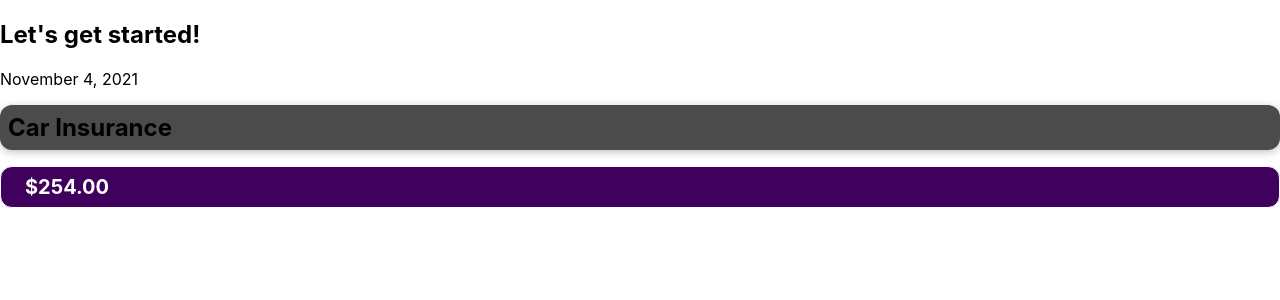
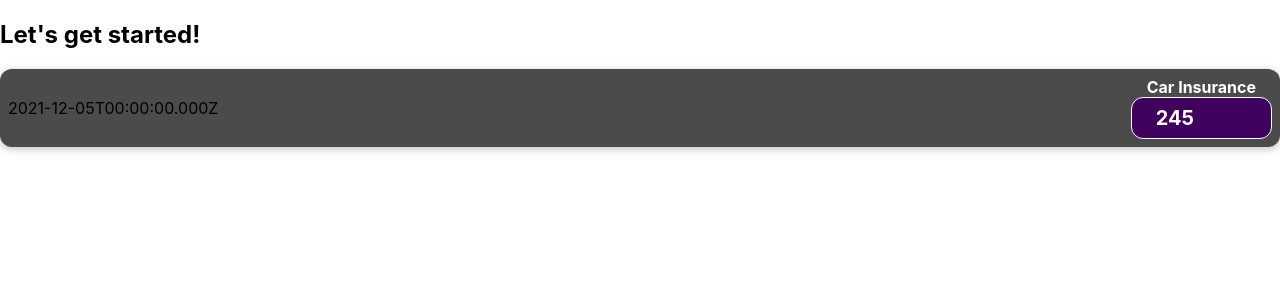
Before and after one commit to marknair/shiny-react, a JavaScript app: page / in a window 1280 px wide. Shown: the top 300 px of the page. Built offline with nearby package versions, Linux system fonts and the light colour scheme.

Commit message:
First component addition

```diff
--- a/src/components/ExpenseItem.js
+++ b/src/components/ExpenseItem.js
@@ -1,12 +1,18 @@
 import "./ExpenseItem.css"
 
 function ExpenseItem() {
+
+    const expenseDate = new Date(2021, 11, 5);
+    const expenseTitle = "Car Insurance"
+    const expenseAmount = 245.00
+
     return (
-        <div>
-            <div>November 4, 2021</div>
+
+        <div className="expense-item">
+            <div>{expenseDate.toISOString()}</div>
             <div>
-                <h2 className="expense-item">Car Insurance</h2>
-                <div className="expense-item__price">$254.00</div>
+                <h2 className="expense-item__description">{expenseTitle}</h2>
+                <div className="expense-item__price">{expenseAmount}</div>
             </div>
         </div>)
 }
```
